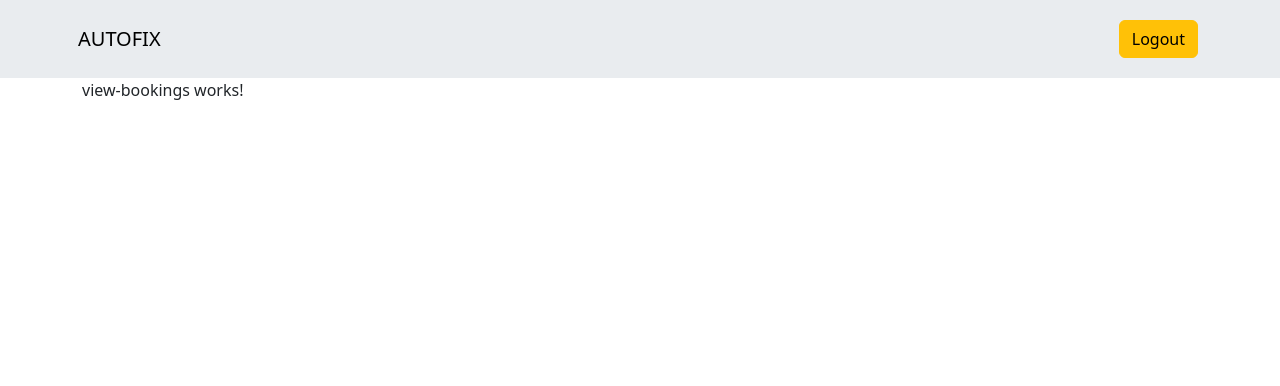
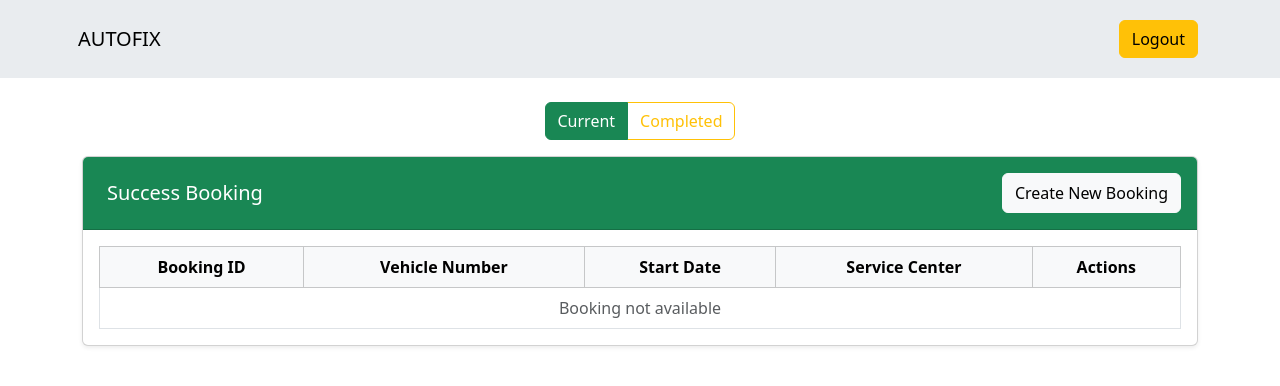
Before and after one commit to anandasokandev/VehicleService, an Angular app: page /servicecenter/booking/viewbooking in a window 1280 px wide. Shown: the top 386 px of the page. Built offline with nearby package versions, Linux system fonts and the light colour scheme; sample sign-in values are in the browser's storage.

Commit message:
Final Commit

```diff
--- a/src/app/components/booking-history/booking-history.component.html
+++ b/src/app/components/booking-history/booking-history.component.html
@@ -1,4 +1,6 @@
-<div class="row mb-3 mt-4">
+@if(role == 'User')
+{
+    <div class="row mb-3 mt-4">
     <div class="col-12 text-center">
         <div class="btn-group" role="group" aria-label="Booking Status">
             <button class="btn btn-outline-success" [class.active]="status == 'Success'" (click)="bookingStatus('Success')">Current</button>
@@ -8,6 +10,16 @@
         </div>
     </div>
 </div>
+}@else {
+    <div class="row mb-3 mt-4">
+    <div class="col-12 text-center">
+        <div class="btn-group" role="group" aria-label="Booking Status">
+            <button class="btn btn-outline-success" [class.active]="status == 'Success'" (click)="bookingStatus('Success')">Current</button>
+            <button class="btn btn-outline-warning" [class.active]="status == 'Completed'" (click)="bookingStatus('Completed')">Completed</button>
+        </div>
+    </div>
+</div>
+}
 
 <div class="row">
     <app-upcomming-booking [bookingStatus]="status"></app-upcomming-booking>
--- a/src/app/components/booking-history/booking-history.component.ts
+++ b/src/app/components/booking-history/booking-history.component.ts
@@ -1,5 +1,6 @@
 import { Component } from '@angular/core';
 import { UpcommingBookingComponent } from "../../pages/upcomming-booking/upcomming-booking.component";
+import { ApiService } from '../../service/api.service';
 
 @Component({
   selector: 'app-booking-history',
@@ -9,7 +10,12 @@ import { UpcommingBookingComponent } from "../../pages/upcomming-booking/upcommi
 })
 export class BookingHistoryComponent {
 
-  status: string = 'Success'
+  status: string = 'Success';
+  role: string | null = null;
+
+  constructor(){
+    this.role = localStorage.getItem('role');
+  }
 
   bookingStatus(status: string) {
     this.status = status;
--- a/src/app/components/view-bookings/view-bookings.component.html
+++ b/src/app/components/view-bookings/view-bookings.component.html
@@ -1 +1 @@
-<p>view-bookings works!</p>
+<app-booking-history></app-booking-history>
--- a/src/app/components/view-bookings/view-bookings.component.ts
+++ b/src/app/components/view-bookings/view-bookings.component.ts
@@ -1,8 +1,10 @@
 import { Component } from '@angular/core';
+import { BookingComponent } from "../booking/booking.component";
+import { BookingHistoryComponent } from "../booking-history/booking-history.component";
 
 @Component({
   selector: 'app-view-bookings',
-  imports: [],
+  imports: [BookingComponent, BookingHistoryComponent],
   templateUrl: './view-bookings.component.html',
   styleUrl: './view-bookings.component.css'
 })
--- a/src/app/pages/upcomming-booking/upcomming-booking.component.ts
+++ b/src/app/pages/upcomming-booking/upcomming-booking.component.ts
@@ -13,17 +13,27 @@ export class UpcommingBookingComponent {
 
   @Input() bookingStatus = 'Success';
   userId: number;
+  role: string | null = null;
   bookingDetails : any[] = [];
   Array = Array;
 
   constructor(private router: Router, private api: ApiService) {
     const storedId = localStorage.getItem('userId');
     this.userId = storedId ? parseInt(storedId, 10) : 0;
+    console.log(this.userId);
+
+    this.role = localStorage.getItem('role');
   }
 
   ngOnInit() {
-    this.fetchUserBooking();
+    if(this.role == 'User'){
+      this.fetchUserBooking();
+    }else{
+
+    }
   }
+
+
 
   fetchUserBooking() {
   this.api.fetchUserBooking(this.userId).subscribe({
@@ -35,6 +45,8 @@ export class UpcommingBookingComponent {
       console.error('Error fetching booking:', err);
     }
   });
+
+
 }
 
 }
```
